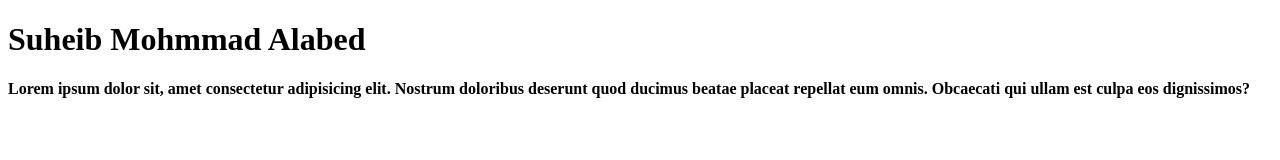
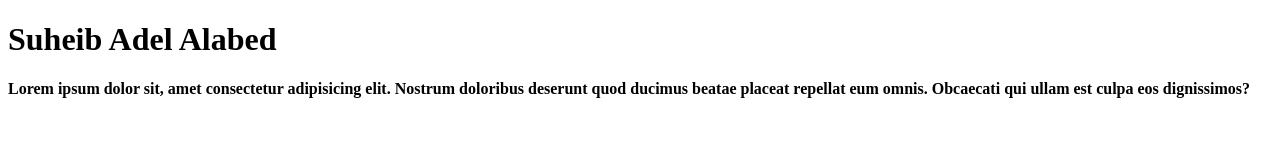
Before and after one commit to SuheibAlabed/OCA-Project, a plain HTML site: page index.htm in a window 1280 px wide. Drawn offline with Linux system fonts and the light colour scheme.

Commit message:
Change The Name Title.

```diff
--- a/index.htm
+++ b/index.htm
@@ -12,7 +12,7 @@
 
 <body>
     <!--  Now we will talking about inline & block  -->
-    <h1>Suheib  Mohmmad Alabed</h1>
+    <h1>Suheib  Adel Alabed</h1>
 
     <h4>Lorem ipsum dolor sit, amet consectetur adipisicing elit. Nostrum doloribus deserunt quod ducimus beatae placeat repellat eum omnis. Obcaecati qui ullam est culpa eos dignissimos?</h4>
 
```
